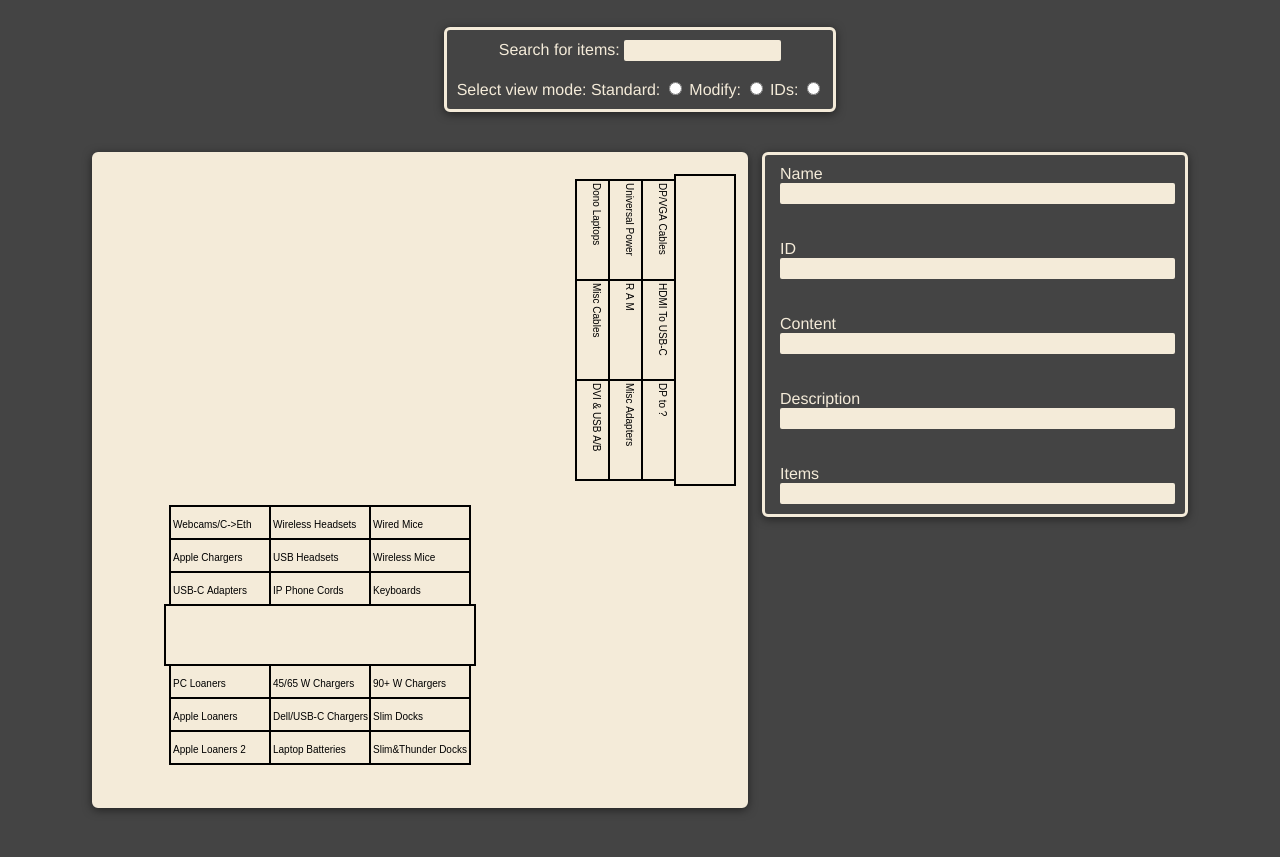
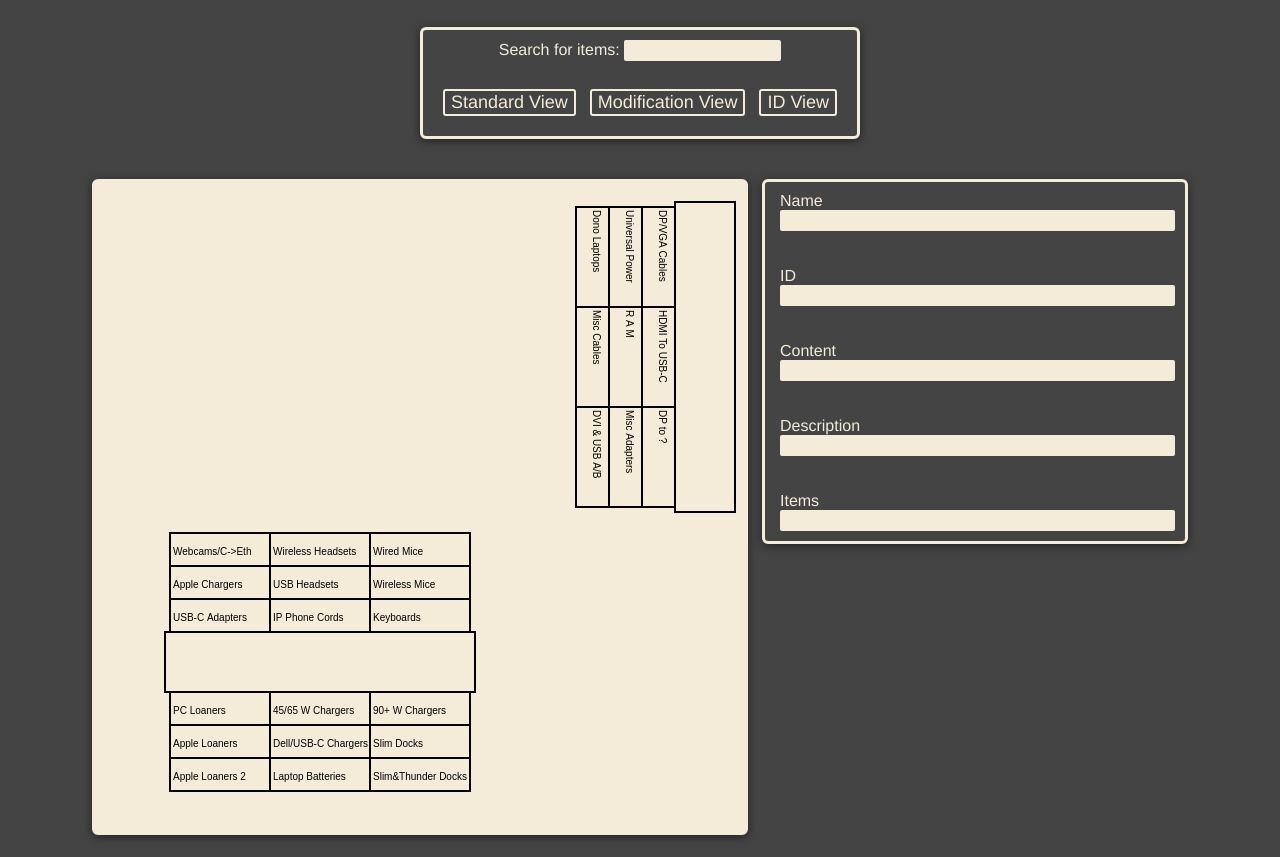
Before and after one commit to camelCase12/AssetPlanogram, a website: page Client/index.html in a window 1280 px wide. Shown: the part 71-928 px from the top of the page. Before the commit the page ends 901 px from the top, so only its background shows below. Drawn offline with Linux system fonts and the light colour scheme.

Commit message:
changed view select to buttons

```diff
--- a/Client/index.html
+++ b/Client/index.html
@@ -12,13 +12,11 @@
                 <label for="search" class="Text">Search for items: </label>
                 <input type="text" id="search" name="search">
                 <br><br>
-                <label for="viewMode" class="Text">Select view mode: </label>
-                <label for="viewModeStandard" class="Text">Standard:</label>
-                <input type="radio" id="viewModeStandard" name="viewMode" onchange="drawStandard()">
-                <label for="viewModeModify" class="Text">Modify:</label>
-                <input type="radio" id="viewModeModify" name="viewMode" onchange="drawModify()">
-                <label for="viewModeIDs" class="Text">IDs:</label>
-                <input type="radio" id="viewModeIDs" name="viewMode" onchange="drawIDs()">
+                <div name="Buttons" class="ButtonGroup">
+                    <button type="text" id="viewModeStandard" name="viewMode" class="Button" onclick="drawStandard()">Standard View</button>
+                    <button type="text" id="viewModeModify" name="viewMode" class="Button" onclick="drawModify()">Modification View</button>
+                    <button type="text" id="viewModeIDs" name="viewMode" class="Button" onclick="drawIDs()">ID View</button>
+                </div>
             </div>
         </div>
         <div name="Visual Layout" class="VisualLayout">
--- a/Client/styles.css
+++ b/Client/styles.css
@@ -34,6 +34,29 @@ input {
     display: inline-block;
     margin-top: 20px;
     margin-bottom: 20px;
+}
+
+.ButtonGroup {
+    padding:5px;
+}
+
+.Button {
+    border:2px solid #f4ebd9;
+    border-radius: 3px;
+    font-family: Helvetica, sans-serif;
+    font-size:large;
+    background-color: #444444;
+    margin: 5px;
+    color: #f4ebd9;
+}
+
+.Button:hover {
+    background-color: #888888;
+}
+
+.Button:active {
+    background-color: #888888;
+    border-color: #00FFFF;
 }
 
 .Title {
```
